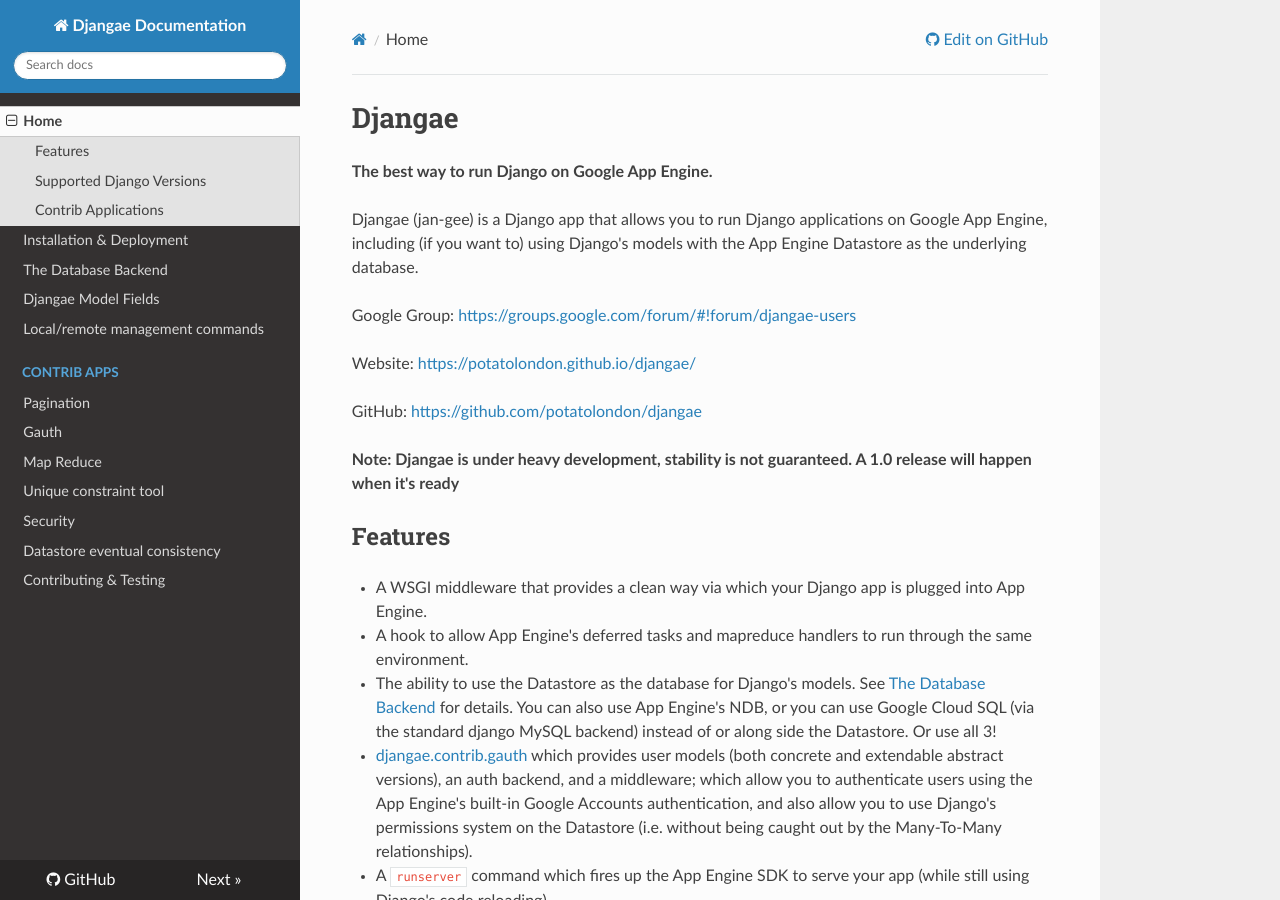
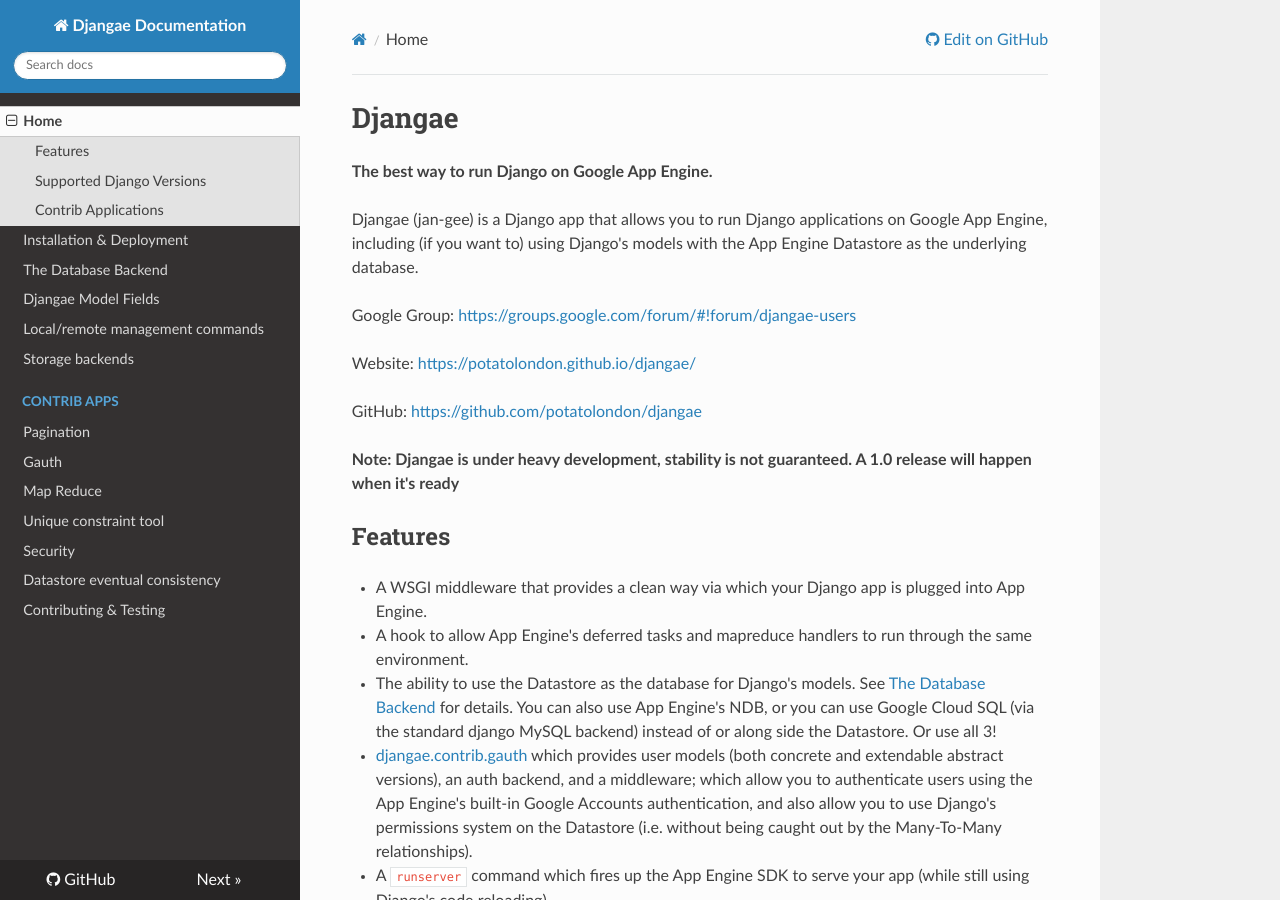
Before and after one commit to wittfabian/djangae, an MkDocs documentation site: the page built from docs/index.md, in a window 1280 px wide and 900 px high. Built offline with MkDocs 1.6.1, drawn with Linux system fonts in a browser that asks for light colours; nearby versions of some CDN libraries; old or Windows-style settings are respelled for this version of MkDocs.

Commit message:
Added storage backends docs to table of contents

```diff
--- a/mkdocs.yml
+++ b/mkdocs.yml
@@ -6,6 +6,7 @@
 - The Database Backend: db_backend.md
 - Djangae Model Fields: fields.md
 - Local/remote management commands: sandbox.md
+- Storage backends: storage.md
 - Contrib apps:
   - Pagination: pagination.md
   - Gauth: gauth.md
```
